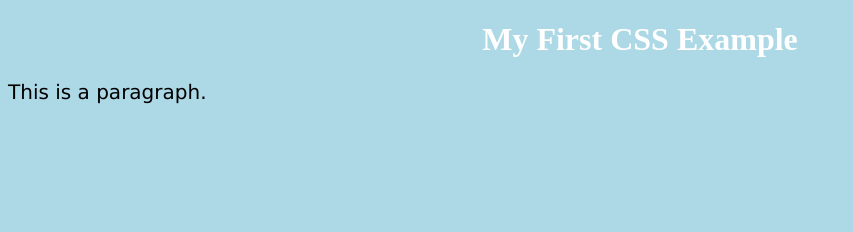
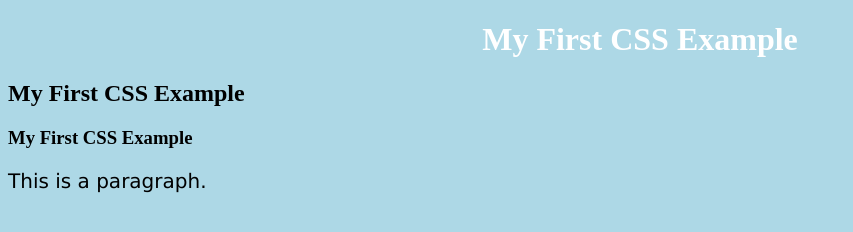
Before and after one commit to pongsakonkh/smarthome4519, a plain HTML site: page index.html in a window 1280 px wide. Shown: the whole page, without its empty margins (0-853 px from the left). Drawn offline with Linux system fonts and the light colour scheme.

Commit message:
Update index.html

```diff
--- a/index.html
+++ b/index.html
@@ -20,6 +20,8 @@ p {
 <body>
 
 <h1>My First CSS Example</h1>
+  <h2>My First CSS Example</h2>
+  <h3>My First CSS Example</h3>
 <p>This is a paragraph.</p>
 
 </body>
```
